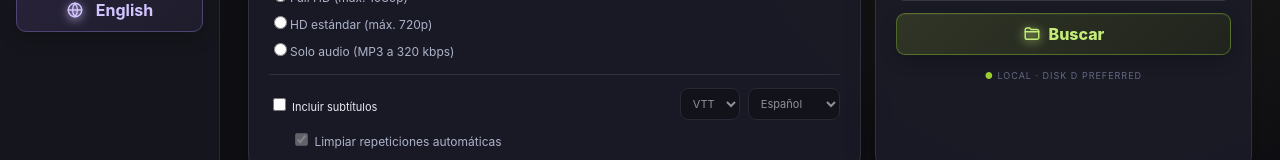
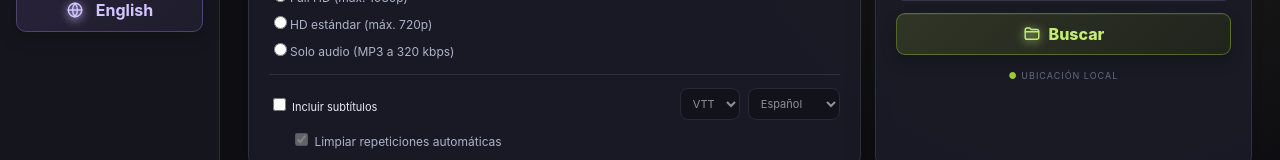
Before and after one commit to ZeroCool22/YT-DLP-CyberDownloader, a React (Vite) app: page / in a window 1280 px wide. Shown: the part 234-394 px from the top of the page. Built offline with nearby package versions, Linux system fonts and the light colour scheme.

Commit message:
fix: show selected storage location

```diff
--- a/src/App.tsx
+++ b/src/App.tsx
@@ -2,7 +2,7 @@ import { useEffect, useMemo, useRef, useState } from "react";
 import { invoke } from "@tauri-apps/api/core";
 import { listen } from "@tauri-apps/api/event";
 import { open } from "@tauri-apps/plugin-dialog";
-import { copy } from "./i18n";
+import { copy, storageLocationLabel } from "./i18n";
 import { DownloadIcon, FolderIcon, GlobeIcon, PasteIcon, RefreshIcon, SettingsIcon, StopIcon } from "./icons";
 import type {
   Browser,
@@ -231,7 +231,7 @@ export default function App() {
               <section className="card destination-card"><h2>📁 {t.destination}</h2>
                 <div className="path-box" title={destination}>{destination || "—"}</div>
                 <button className="secondary full" onClick={() => void chooseFolder()} disabled={running}><FolderIcon className="button-icon" />{t.browse}</button>
-                <div className="disk-hint"><span>●</span> LOCAL · DISK D PREFERRED</div>
+                <div className="disk-hint"><span>●</span> {storageLocationLabel(destination, language)}</div>
               </section>
             </div>
 
--- a/src/i18n.ts
+++ b/src/i18n.ts
@@ -1,4 +1,16 @@
 import type { Language } from "./types";
+
+export function storageLocationLabel(path: string, language: Language): string {
+  const drive = /^([a-z]):(?:[\\/]|$)/i.exec(path.trim());
+  if (drive) {
+    const letter = drive[1].toUpperCase();
+    return language === "es" ? `LOCAL · UNIDAD ${letter}:` : `LOCAL · DRIVE ${letter}:`;
+  }
+  if (/^(?:\\\\|\/\/)/.test(path.trim())) {
+    return language === "es" ? "RED · UBICACIÓN COMPARTIDA" : "NETWORK · SHARED LOCATION";
+  }
+  return language === "es" ? "UBICACIÓN LOCAL" : "LOCAL LOCATION";
+}
 
 export const copy = {
   es: {
```
Also changed, not shown: 1 other file (tests, documents, lock files or other folders).
